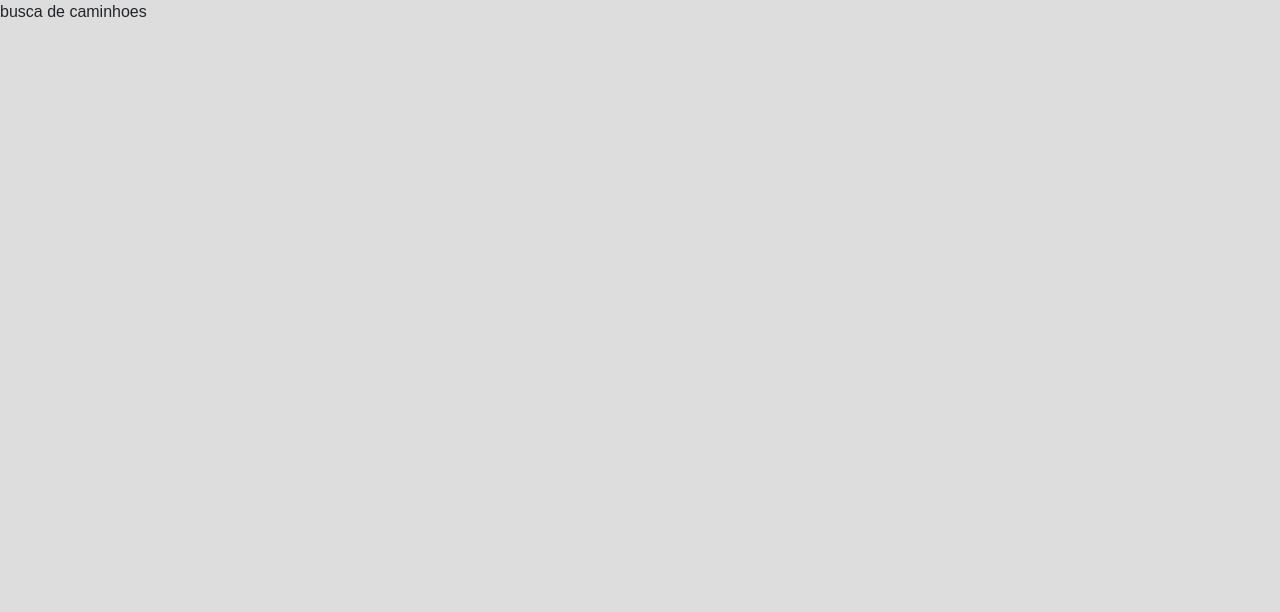
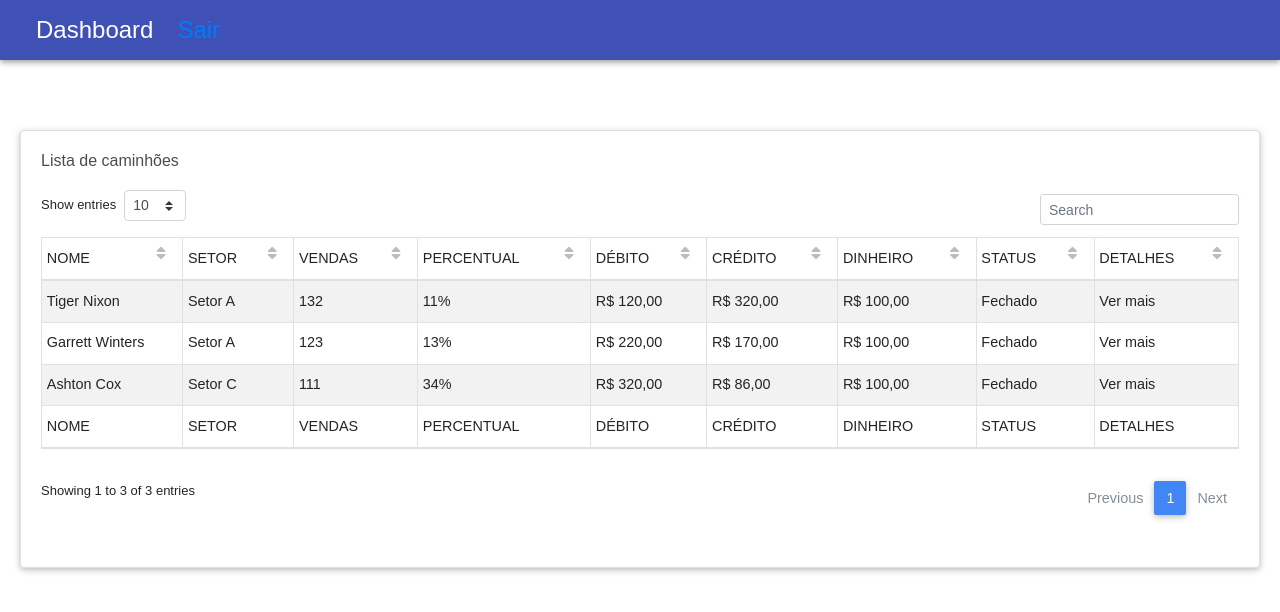
Before and after one commit to greisonsantos/transseis-integration-front, a React (Create React App) app: page /home in a window 1280 px wide. Shown: the top 612 px of the page. Built offline with nearby package versions, Linux system fonts and the light colour scheme.

Commit message:
Dinanmic table in home

```diff
--- a/src/pages/home/index.js
+++ b/src/pages/home/index.js
@@ -1,12 +1,147 @@
-import React from 'react';
+import React from "react";
+import { Link } from "react-router-dom";
 
+import { MDBDataTable, MDBCard, MDBCardBody } from "mdbreact";
+import AppBar from '@material-ui/core/AppBar';
+import Toolbar from '@material-ui/core/Toolbar';
+import Typography from '@material-ui/core/Typography';
+import IconButton from '@material-ui/core/IconButton';
+// import MenuIcon from '@material-ui/icons/Menu';
 
-// import { Container } from './styles';
+import "@fortawesome/fontawesome-free/css/all.min.css";
+import "bootstrap-css-only/css/bootstrap.min.css";
+import "mdbreact/dist/css/mdb.css";
+import "bootstrap/dist/css/bootstrap.css";
+import "./styles.css";
 
 const Home = () => (
-  <div>
-    busca de caminhoes
-  </div>
+  <page id="main-page">
+    <AppBar position="static">
+      <Toolbar variant="dense">
+        <IconButton edge="start" color="inherit" aria-label="menu">
+          Dashboard
+        </IconButton>
+
+        <IconButton style={{}} edge="start" color="inherit" aria-label="menu">
+          <Link to="/">
+            Sair
+         </Link>
+        </IconButton>
+      </Toolbar>
+    </AppBar>
+
+    <div class="closing-table-list" style={{ marginTop: 50 }}>
+      <MDBCard>
+        <MDBCardBody>
+          <h6 class="card-title">Lista de caminhões</h6>
+          <MDBDataTable
+            hover
+            striped
+            bordered
+            small
+            searchingLabel="Pesquisa"
+            data={{
+              columns: [
+                {
+                  label: "NOME",
+                  field: "name",
+                  sort: "asc",
+                  width: 150
+                },
+                {
+                  label: "SETOR",
+                  field: "sector",
+                  sort: "asc",
+                  width: 270
+                },
+                {
+                  label: "VENDAS",
+                  field: "sales",
+                  sort: "asc",
+                  width: 200
+                },
+                {
+                  label: "PERCENTUAL",
+                  field: "percentage",
+                  sort: "asc",
+                  width: 100
+                },
+                {
+                  label: "DÉBITO",
+                  field: "debit",
+                  sort: "asc",
+                  width: 150
+                },
+                {
+                  label: "CRÉDITO",
+                  field: "credit",
+                  sort: "asc",
+                  width: 100
+                },
+                {
+                  label: "DINHEIRO",
+                  field: "money",
+                  sort: "asc",
+                  width: 100
+                },
+                {
+                  label: "STATUS",
+                  field: "status",
+                  sort: "asc",
+                  width: 100
+                },
+                {
+                  label: "DETALHES",
+                  field: "details",
+                  sort: "asc",
+                  width: 100
+                }
+              ],
+              rows: [
+                {
+                  name: "Tiger Nixon",
+                  sector: "Setor A",
+                  sales: "132",
+                  percentage: "11%",
+                  debit: "R$ 120,00",
+                  credit: "R$ 320,00",
+                  money: "R$ 100,00",
+                  status: "Fechado",
+                  details: "Ver mais"
+                },
+                {
+                  name: "Garrett Winters",
+                  sector: "Setor A",
+                  sales: "123",
+                  percentage: "13%",
+                  debit: "R$ 220,00",
+                  credit: "R$ 170,00",
+                  money: "R$ 100,00",
+                  status: "Fechado",
+                  details: "Ver mais"
+                },
+                {
+                  name: "Ashton Cox",
+                  sector: "Setor C",
+                  sales: "111",
+                  percentage: "34%",
+                  debit: "R$ 320,00",
+                  credit: "R$ 86,00",
+                  money: "R$ 100,00",
+                  status: "Fechado",
+                  details: "Ver mais"
+                },
+              ]
+            }}
+            exportToCSV
+            displayEntries
+            entrieslabel
+          //data={data}
+          />
+        </MDBCardBody>
+      </MDBCard>
+    </div>
+  </page>
 );
 
 export default Home;
--- /dev/null
+++ b/src/pages/home/styles.css
@@ -0,0 +1,65 @@
+#main-title {
+  text-decoration: none;
+  color: #4e4d4d;
+}
+
+.main-header {
+  width: 100%;
+  height: 75px;
+  display: grid;
+}
+
+.btn-close {
+}
+
+.closing-table-list {
+  font-family: Arial, Helvetica, sans-serif;
+  padding: 20px;
+  font-size: 13px;
+}
+
+h6 {
+  color: #4e4d4d;
+}
+
+.btn-close {
+  float: right !important;
+  margin-top: 0 !important;
+  margin-left: auto !important;
+  margin-right: 40px !important;
+  color: #fff !important;
+  background-color: #04310e !important;
+  border-color: #04310e !important;
+  border-radius: 25px !important;
+  font-size: 10pt !important;
+  width: 120px !important;
+  height: 35px !important;
+}
+
+.btn-close:hover {
+  color: #fff;
+  background-color: #218838 !important;
+  border-color: #1e7e34 !important;
+}
+.btn-close.focus,
+.btn-close:focus {
+  box-shadow: 0 0 0 0.2rem rgba(40, 167, 69, 0.5) !important;
+}
+.btn-close.disabled,
+.btn-close:disabled {
+  color: #fff;
+  background-color: #04310e;
+  border-color: #04310e;
+}
+.btn-close:not(:disabled):not(.disabled).active,
+.btn-close:not(:disabled):not(.disabled):active,
+.show > .btn-close.dropdown-toggle {
+  color: #fff;
+  background-color: #1e7e34;
+  border-color: #1c7430;
+}
+.btn-close:not(:disabled):not(.disabled).active:focus,
+.btn-close:not(:disabled):not(.disabled):active:focus,
+.show > .btn-success.dropdown-toggle:focus {
+  box-shadow: 0 0 0 0.2rem rgba(40, 167, 69, 0.5);
+}
--- a/src/pages/login/index.js
+++ b/src/pages/login/index.js
@@ -2,6 +2,7 @@ import React from "react";
 import { MDBContainer, MDBRow, MDBCol, MDBInput, MDBBtn, MDBIcon } from 'mdbreact';
 import './style.css';
 import { Link } from "react-router-dom";
+
 
 const Login = () => {
   return (
@@ -10,9 +11,11 @@ const Login = () => {
       {/* <img src={logo} alt="Logo" height="150px" width="250px" id='imageLogo' /> */}
       <MDBContainer>
         <MDBRow style={{ width: '100%', display: 'flex', justifyContent: 'center' }}>
-          <MDBCol md="6">
+          <MDBCol md="6" style={{
+            backgroundColor: 'rgba(0, 0, 0, 0.8)', borderRadius: 30, padding: 20, paddingRight: 30
+          }}>
             <form >
-              <p className="h5 text-center mb-4 title">Login</p>
+              <p style={{ color: '#fff' }} className="h5 text-center mb-4 title">Login</p>
               <div className="grey-text">
                 <MDBInput
                   labelClass='inputs'
@@ -40,14 +43,17 @@ const Login = () => {
                 </div>
 
               </div>
-              <div className="text-center">
-                <Link to="/home">Login</Link>
+              <div style={{ marginLeft: 150, borderRadius: 20, backgroundColor: '#000fff', width: 200 }} className="text-center">
+                <Link to="/home">
+                  <h2 style={{ color: '#fff' }} >Login</h2>
+                </Link>
               </div>
+
             </form>
           </MDBCol>
         </MDBRow>
       </MDBContainer>
-    </div>
+    </div >
   );
 };
 
--- a/src/styles/Global.js
+++ b/src/styles/Global.js
@@ -15,7 +15,7 @@ body {
   text-rendering: optmizeLegibility !important;
   -webkit-font-smooting: antialiased !important;
   font-family: sans-serif;
-  background: #DDD
+  background: #FFF
 }
 `;
 
```
